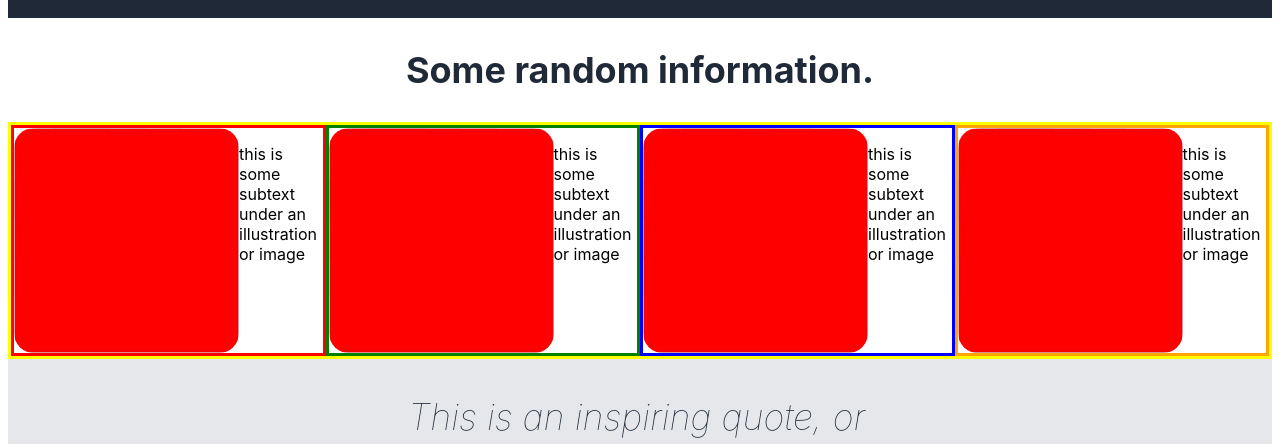
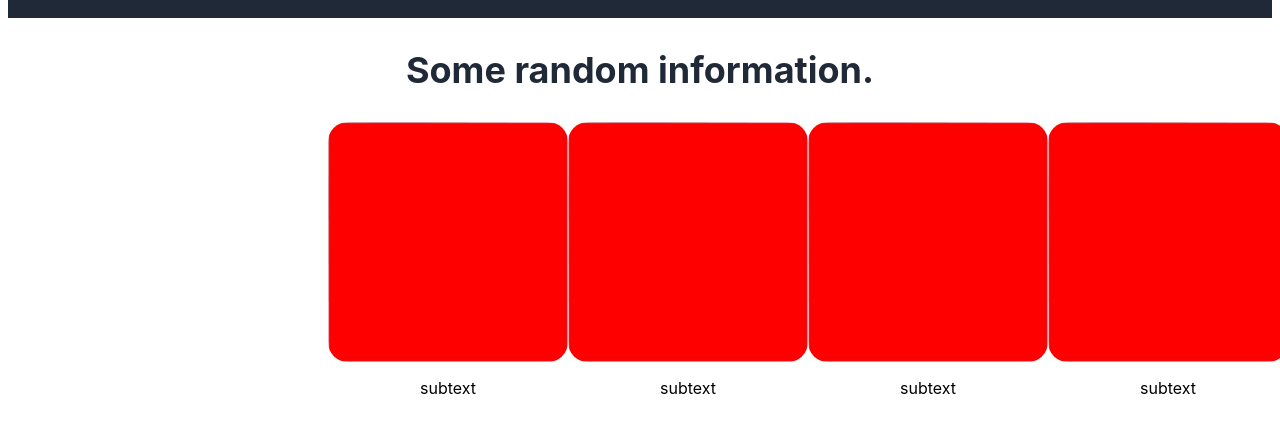
Before and after one commit to sebastianluechow/landing-page, a plain HTML site: page index.html in a window 1280 px wide. Shown: the part 880-1324 px from the top of the page. Drawn offline with Linux system fonts and the light colour scheme.

Commit message:
Project finished

```diff
--- a/index.html
+++ b/index.html
@@ -36,19 +36,19 @@
             <div class="sub-containers">
                 <div class="sub-container_1">
                     <img src="download.png" alt="..." class="img-square">
-                    <p>this is some subtext under an illustration or image</p>
+                    <p>subtext</p>
                 </div>
                 <div class="sub-container_2">
                     <img src="download.png" alt="..." class="img-square">
-                    <p>this is some subtext under an illustration or image</p>
+                    <p>subtext</p>
                 </div>
                 <div class="sub-container_3">
                     <img src="download.png" alt="..." class="img-square">
-                    <p>this is some subtext under an illustration or image</p>
+                    <p>subtext</p>
                 </div>
                 <div class="sub-container_4">
                     <img src="download.png" alt="..." class="img-square">
-                    <p>this is some subtext under an illustration or image</p>
+                    <p>subtext</p>
                 </div>
             </div>
         </div>
--- a/style.css
+++ b/style.css
@@ -117,26 +117,38 @@ a:hover {
 }
 .sub-containers {
     display: flex;
-    border: solid 3px yellow;
+    justify-content: space-between;
+    margin: 0em 20em 3em 20em;
+    text-align: center;
+
 }
 .sub-container_1 {
-    border: solid 3px red;
     display: flex;
+    flex-direction: column;
+    align-items: center;
 }
 .sub-container_2 {
-    border: solid 3px green;
     display: flex;
+    flex-direction: column;
+    align-items: center;
+
 }
 .sub-container_3 {
-    border: solid 3px blue;
     display: flex;
+    flex-direction: column;
+    align-items: center;
+
 }
 .sub-container_4 {
-    border: solid 3px orange;
     display: flex;
+    flex-direction: column;
+    align-items: center;
+
 }
 .img-square {
     border-radius: 20px;
+    height: auto;
+    width: 15em;
 }
 
 /* specific elements */
```
